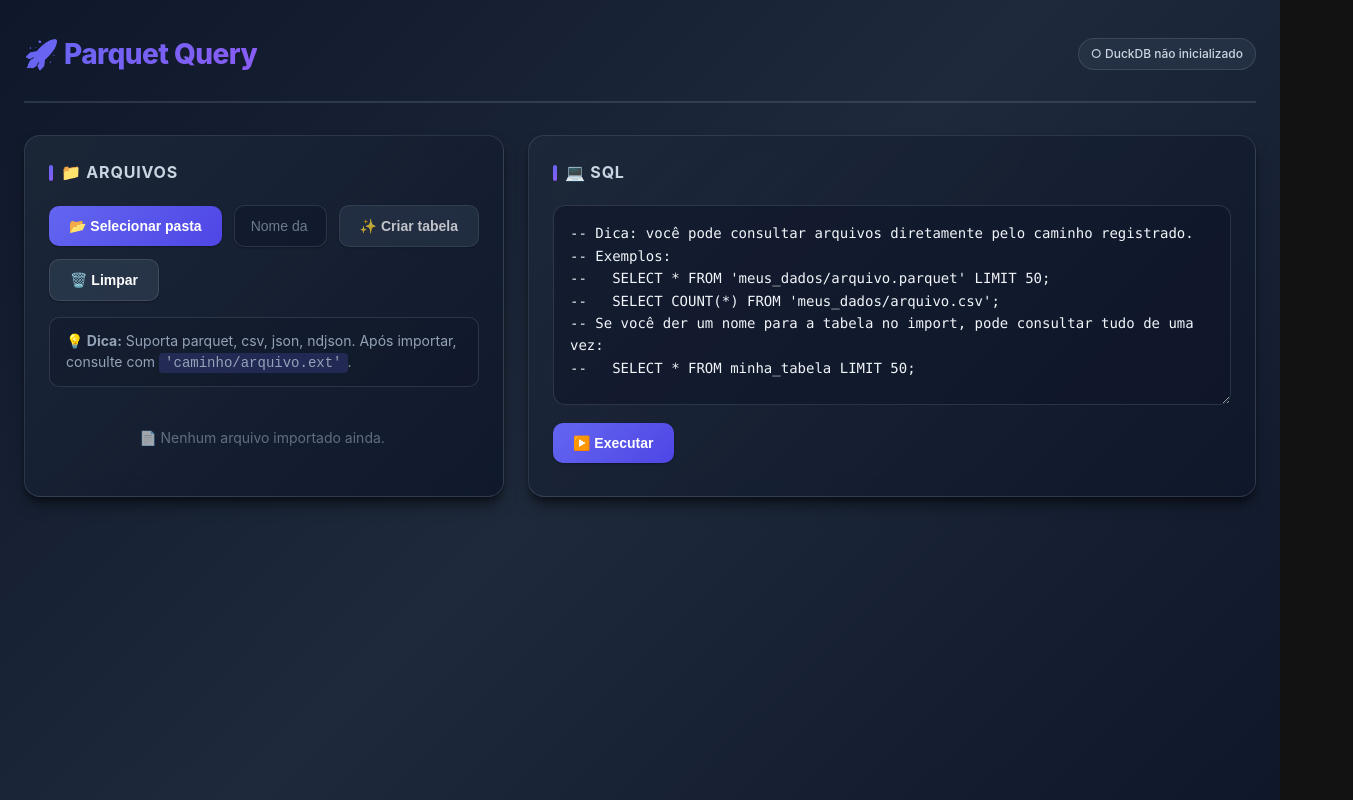
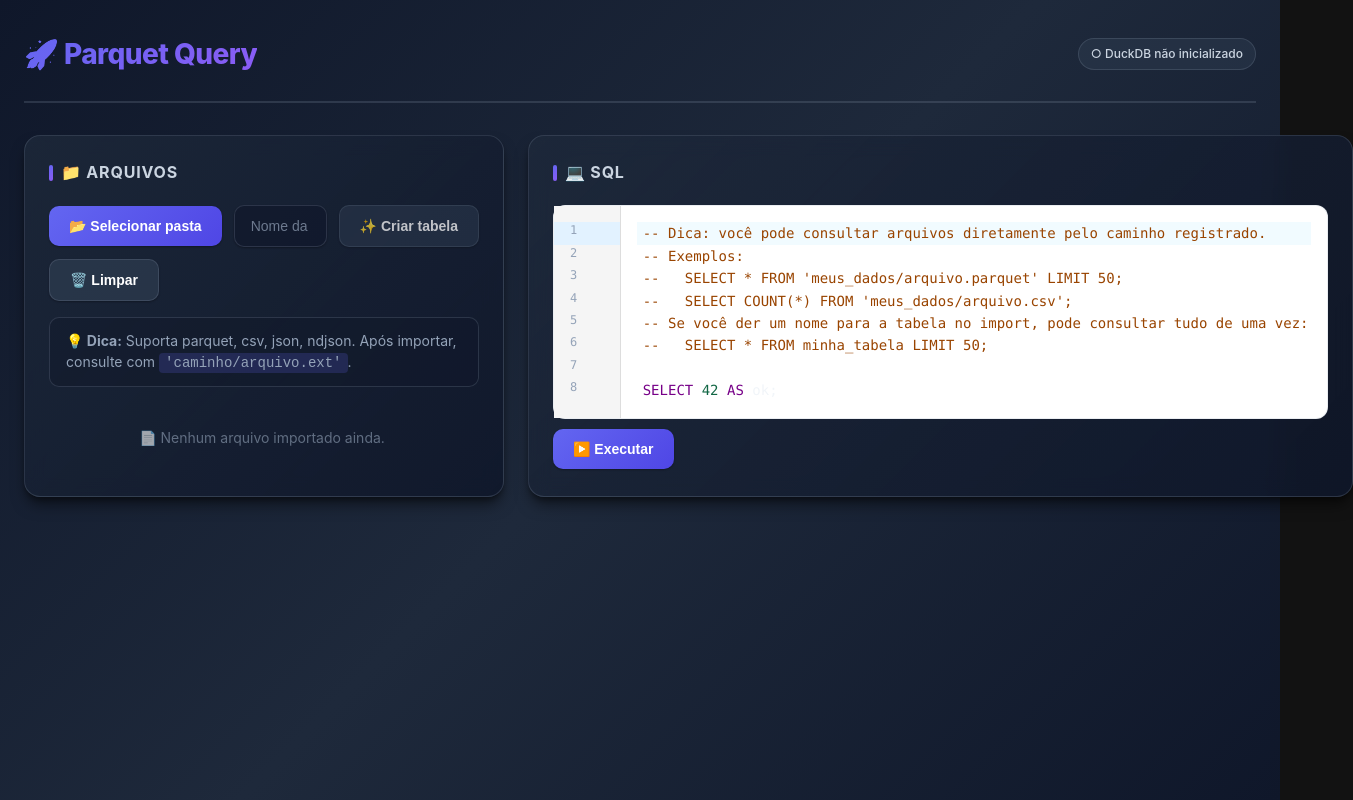
Before and after one commit to dotted-ai/parquet-query, a React (Vite) app: page / in a window 1280 px wide. Shown: the whole page, 1353 px wide, since content can reach past the window. Built offline with nearby package versions, Linux system fonts and the light colour scheme.

Commit message:
Integrate CodeMirror for SQL editing with enhanced styling and functionality. Add dependencies for CodeMirror components and update the app layout to support a rich SQL editing experience.

```diff
--- a/package.json
+++ b/package.json
@@ -9,7 +9,10 @@
     "preview": "vite preview"
   },
   "dependencies": {
+    "@codemirror/lang-sql": "^6.10.0",
+    "@codemirror/theme-one-dark": "^6.1.3",
     "@duckdb/duckdb-wasm": "^1.29.0",
+    "@uiw/react-codemirror": "^4.25.4",
     "apache-arrow": "^16.1.0",
     "react": "^18.3.1",
     "react-dom": "^18.3.1"
--- a/src/App.tsx
+++ b/src/App.tsx
@@ -1,4 +1,7 @@
 import { useMemo, useRef, useState, type ChangeEvent } from 'react';
+import CodeMirror from '@uiw/react-codemirror';
+import { sql as sqlLanguage } from '@codemirror/lang-sql';
+import { EditorView } from '@codemirror/view';
 import { tableToRows } from './arrow';
 import {
   collectFilesFromDirectoryHandle,
@@ -263,7 +266,90 @@ export default function App() {
 
         <div className="card">
           <h2>💻 SQL</h2>
-          <textarea value={sql} onChange={(e) => setSql(e.target.value)} />
+          <div className="sql-editor-wrapper">
+            <CodeMirror
+              value={sql}
+              onChange={(value) => setSql(value)}
+              extensions={[
+                sqlLanguage(),
+                EditorView.theme({
+                  '&': {
+                    backgroundColor: 'rgba(15, 23, 42, 0.6)',
+                    color: '#f1f5f9',
+                    fontSize: '14px',
+                    borderRadius: '12px',
+                    border: '1px solid rgba(148, 163, 184, 0.2)',
+                    transition: 'all 0.2s ease',
+                  },
+                  '&.cm-focused': {
+                    outline: 'none',
+                    border: '1px solid #6366f1',
+                    boxShadow: '0 0 0 3px rgba(99, 102, 241, 0.1), 0 4px 6px -1px rgba(0, 0, 0, 0.4), 0 2px 4px -1px rgba(0, 0, 0, 0.3)',
+                  },
+                  '.cm-content': {
+                    padding: '16px',
+                    minHeight: '200px',
+                    fontFamily: "'SF Mono', 'Monaco', 'Inconsolata', 'Roboto Mono', 'Source Code Pro', ui-monospace, SFMono-Regular, Menlo, Monaco, Consolas, 'Liberation Mono', 'Courier New', monospace",
+                    lineHeight: '1.6',
+                  },
+                  '.cm-scroller': {
+                    fontFamily: "'SF Mono', 'Monaco', 'Inconsolata', 'Roboto Mono', 'Source Code Pro', ui-monospace, SFMono-Regular, Menlo, Monaco, Consolas, 'Liberation Mono', 'Courier New', monospace",
+                  },
+                  '.cm-keyword': {
+                    color: '#818cf8',
+                    fontWeight: '600',
+                  },
+                  '.cm-string': {
+                    color: '#34d399',
+                  },
+                  '.cm-number': {
+                    color: '#fbbf24',
+                  },
+                  '.cm-comment': {
+                    color: '#94a3b8',
+                    fontStyle: 'italic',
+                  },
+                  '.cm-operator': {
+                    color: '#c084fc',
+                  },
+                  '.cm-builtin': {
+                    color: '#60a5fa',
+                  },
+                  '.cm-variable': {
+                    color: '#f1f5f9',
+                  },
+                  '.cm-attribute': {
+                    color: '#a78bfa',
+                  },
+                  '.cm-line': {
+                    color: '#f1f5f9',
+                  },
+                  '.cm-cursor': {
+                    borderLeftColor: '#6366f1',
+                  },
+                  '.cm-selectionBackground': {
+                    backgroundColor: 'rgba(99, 102, 241, 0.2)',
+                  },
+                  '&.cm-focused .cm-selectionBackground': {
+                    backgroundColor: 'rgba(99, 102, 241, 0.3)',
+                  },
+                  '.cm-lineNumbers': {
+                    color: '#94a3b8',
+                    fontSize: '12px',
+                  },
+                  '.cm-gutterElement': {
+                    padding: '0 8px 0 16px',
+                  },
+                }),
+              ]}
+              basicSetup={{
+                lineNumbers: true,
+                foldGutter: true,
+                dropCursor: false,
+                allowMultipleSelections: false,
+              }}
+            />
+          </div>
           <div className="row" style={{ marginTop: 10 }}>
             <button onClick={runQuery} disabled={running}>
               {running ? '⏳ Executando…' : '▶️ Executar'}
--- a/src/styles.css
+++ b/src/styles.css
@@ -263,6 +263,41 @@ textarea:focus {
   background: rgba(15, 23, 42, 0.8);
 }
 
+.sql-editor-wrapper {
+  width: 100%;
+  margin-bottom: 0;
+  transition: all 0.2s ease;
+}
+
+.sql-editor-wrapper .cm-editor {
+  transition: all 0.2s ease;
+}
+
+.sql-editor-wrapper .cm-editor:hover {
+  border-color: rgba(148, 163, 184, 0.3);
+}
+
+.sql-editor-wrapper .cm-lineNumbers {
+  color: var(--text-muted);
+  font-size: 12px;
+}
+
+.sql-editor-wrapper .cm-lineNumbers .cm-gutterElement {
+  padding: 0 8px 0 16px;
+}
+
+.sql-editor-wrapper .cm-cursor {
+  border-left-color: var(--primary);
+}
+
+.sql-editor-wrapper .cm-selectionBackground {
+  background: rgba(99, 102, 241, 0.2);
+}
+
+.sql-editor-wrapper .cm-focused .cm-selectionBackground {
+  background: rgba(99, 102, 241, 0.3);
+}
+
 .pill {
   display: inline-flex;
   align-items: center;
```
Also changed, not shown: 1 other file (tests, documents, lock files or other folders).
